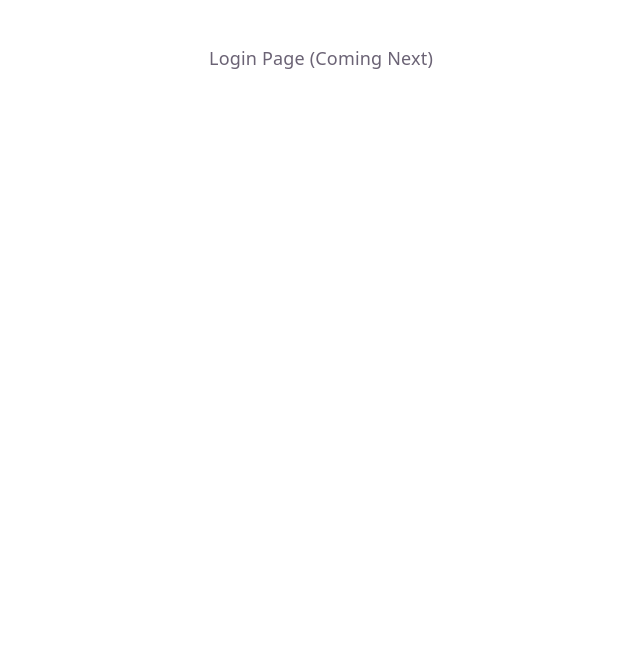
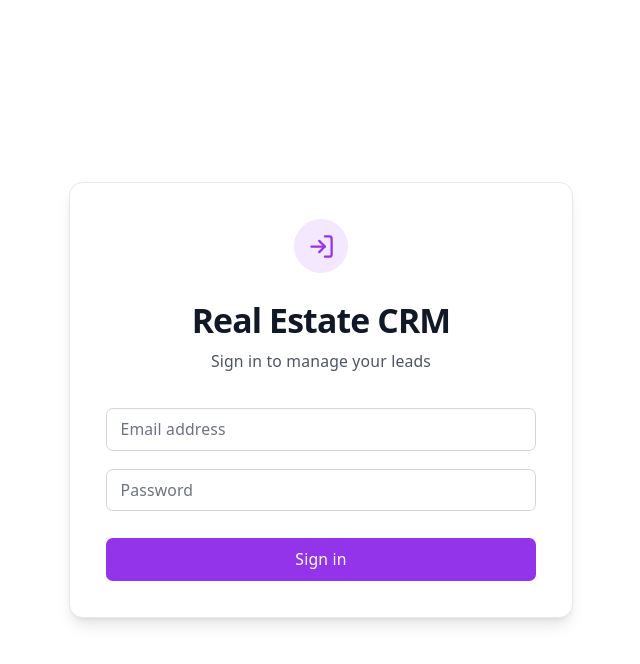
Before and after one commit to Nakul443/Real-Estate-CRM-Module, a React (Vite) app in the folder frontend/: page /login in a window 1280 px wide. Shown: the top 664 px of the page, without its empty margins (319-959 px from the left). Built offline with nearby package versions, Linux system fonts and the light colour scheme.

Commit message:
Backend connected, login page, side bar, navigation bar

```diff
--- a/frontend/src/App.tsx
+++ b/frontend/src/App.tsx
@@ -1,9 +1,15 @@
 import { BrowserRouter as Router, Routes, Route, Navigate } from 'react-router-dom';
 import { useAuthStore } from './store/authStore';
+import Login from './pages/Login';
+import Layout from './components/Layout'; // Import our new Layout
 
-// These are "Shell" components we will build next
-const Login = () => <div className="p-10 text-center">Login Page (Coming Next)</div>;
-const Dashboard = () => <div className="p-10 text-center">Dashboard (Phase 3)</div>;
+// Placeholder components
+const Dashboard = () => (
+  <div className="space-y-4">
+    <h1 className="text-2xl font-bold">Dashboard Overview</h1>
+    <p className="text-gray-600">Welcome to your Real Estate CRM. Analytics coming soon.</p>
+  </div>
+);
 
 function App() {
   const { token } = useAuthStore();
@@ -11,16 +17,24 @@ function App() {
   return (
     <Router>
       <Routes>
-        {/* Public Route */}
+        {/* Public Route: If logged in, redirect away from login to dashboard */}
         <Route path="/login" element={!token ? <Login /> : <Navigate to="/" />} />
 
-        {/* Protected Routes (Only for logged-in users) */}
+        {/* Protected Route: Wrapped in our Layout */}
         <Route
           path="/"
-          element={token ? <Dashboard /> : <Navigate to="/login" />}
+          element={
+            token ? (
+              <Layout>
+                <Dashboard />
+              </Layout>
+            ) : (
+              <Navigate to="/login" />
+            )
+          }
         />
 
-        {/* Fallback */}
+        {/* Fallback to Dashboard/Login */}
         <Route path="*" element={<Navigate to="/" />} />
       </Routes>
     </Router>
--- /dev/null
+++ b/frontend/src/components/Layout.tsx
@@ -0,0 +1,40 @@
+// reusable frame
+// ensures the sidebar is always visible while content changes based on route
+
+import React from 'react';
+import Sidebar from './Sidebar';
+
+interface LayoutProps {
+  children: React.ReactNode;
+}
+
+const Layout = ({ children }: LayoutProps) => {
+  return (
+    <div className="flex h-screen bg-gray-50">
+      {/* Fixed Sidebar */}
+      <Sidebar />
+
+      {/* Main Content Area */}
+      <main className="flex-1 flex flex-col overflow-hidden">
+        {/* Top Navbar */}
+        <header className="h-16 bg-white border-b border-gray-200 flex items-center justify-between px-8">
+          <div className="flex items-center gap-4">
+            <h2 className="text-lg font-semibold text-gray-800">Welcome Back</h2>
+          </div>
+          <div className="flex items-center gap-4">
+            <div className="h-8 w-8 rounded-full bg-purple-600 flex items-center justify-center text-white text-xs font-bold">
+              JD
+            </div>
+          </div>
+        </header>
+
+        {/* Dynamic Page Content */}
+        <section className="flex-1 overflow-y-auto p-8">
+          {children}
+        </section>
+      </main>
+    </div>
+  );
+};
+
+export default Layout;
--- /dev/null
+++ b/frontend/src/components/Sidebar.tsx
@@ -0,0 +1,61 @@
+// place for user to go after they log in
+// layout contains sidebar and top navbar
+
+import React from 'react';
+import {
+  LayoutDashboard,
+  Users,
+  Building2,
+  ClipboardList,
+  Settings,
+  LogOut
+} from 'lucide-react';
+import { useAuthStore } from '../store/authStore';
+
+const Sidebar = () => {
+  const logout = useAuthStore((state) => state.logout);
+
+  const menuItems = [
+    { icon: LayoutDashboard, label: 'Dashboard', path: '/' },
+    { icon: Users, label: 'Leads', path: '/leads' },
+    { icon: Building2, label: 'Properties', path: '/properties' },
+    { icon: ClipboardList, label: 'Tasks', path: '/tasks' },
+    { icon: Settings, label: 'Settings', path: '/settings' },
+  ];
+
+  return (
+    <aside className="w-64 bg-white border-r border-gray-200 flex flex-col">
+      <div className="p-6">
+        <h1 className="text-xl font-bold text-purple-600 flex items-center gap-2">
+          <Building2 size={24} />
+          <span>RE-CRM</span>
+        </h1>
+      </div>
+
+      <nav className="flex-1 px-4 space-y-1">
+        {menuItems.map((item) => (
+          <a
+            key={item.label}
+            href={item.path}
+            className="flex items-center gap-3 px-4 py-3 text-gray-600 hover:bg-purple-50 hover:text-purple-600 rounded-lg transition-colors"
+          >
+            <item.icon size={20} />
+            <span className="font-medium">{item.label}</span>
+          </a>
+        ))}
+      </nav>
+
+      <div className="p-4 border-t border-gray-200">
+        <button
+          onClick={logout}
+          className="flex items-center gap-3 px-4 py-3 w-full text-gray-600 hover:bg-red-50 hover:text-red-600 rounded-lg transition-colors"
+        >
+          <LogOut size={20} />
+          <span className="font-medium">Logout</span>
+        </button>
+      </div>
+    </aside>
+  );
+};
+
+export default Sidebar;
--- /dev/null
+++ b/frontend/src/pages/Login.tsx
@@ -0,0 +1,89 @@
+// this file will handle the authentication system requirement
+// tailwind CSS for styling and  axios to talk to the backend
+
+import React, { useState } from 'react';
+import { useNavigate } from 'react-router-dom';
+import api from '../api/axios';
+import { useAuthStore } from '../store/authStore';
+import { LogIn } from 'lucide-react';
+
+const Login = () => {
+  const [email, setEmail] = useState('');
+  const [password, setPassword] = useState('');
+  const [error, setError] = useState('');
+  const [loading, setLoading] = useState(false);
+
+  const navigate = useNavigate();
+  const setAuth = useAuthStore((state) => state.setAuth);
+
+  const handleSubmit = async (e: React.FormEvent) => {
+    e.preventDefault();
+    setLoading(true);
+    setError('');
+
+    try {
+      const response = await api.post('/auth/login', { email, password });
+      const { user, token } = response.data;
+
+      setAuth(user, token);
+      navigate('/'); // Send them to the dashboard
+    } catch (err: any) {
+      setError(err.response?.data?.message || 'Invalid email or password');
+    } finally {
+      setLoading(false);
+    }
+  };
+
+  return (
+    <div className="min-h-screen flex items-center justify-center bg-brand-bg px-4">
+      <div className="max-w-md w-full space-y-8 p-8 bg-white rounded-xl shadow-lg border border-gray-200">
+        <div className="text-center">
+          <div className="mx-auto h-12 w-12 bg-purple-100 flex items-center justify-center rounded-full">
+            <LogIn className="h-6 w-6 text-purple-600" />
+          </div>
+          <h2 className="mt-6 text-3xl font-bold tracking-tight text-gray-900">
+            Real Estate CRM
+          </h2>
+          <p className="mt-2 text-sm text-gray-600">Sign in to manage your leads</p>
+        </div>
+
+        <form className="mt-8 space-y-6" onSubmit={handleSubmit}>
+          {error && (
+            <div className="bg-red-50 text-red-500 p-3 rounded-md text-sm text-center">
+              {error}
+            </div>
+          )}
+
+          <div className="space-y-4">
+            <input
+              type="email"
+              required
+              className="appearance-none rounded-md relative block w-full px-3 py-2 border border-gray-300 placeholder-gray-500 text-gray-900 focus:outline-none focus:ring-purple-500 focus:border-purple-500 sm:text-sm"
+              placeholder="Email address"
+              value={email}
+              onChange={(e) => setEmail(e.target.value)}
+            />
+            <input
+              type="password"
+              required
+              className="appearance-none rounded-md relative block w-full px-3 py-2 border border-gray-300 placeholder-gray-500 text-gray-900 focus:outline-none focus:ring-purple-500 focus:border-purple-500 sm:text-sm"
+              placeholder="Password"
+              value={password}
+              onChange={(e) => setPassword(e.target.value)}
+            />
+          </div>
+
+          <button
+            type="submit"
+            disabled={loading}
+            className="group relative w-full flex justify-center py-2 px-4 border border-transparent text-sm font-medium rounded-md text-white bg-purple-600 hover:bg-purple-700 focus:outline-none focus:ring-2 focus:ring-offset-2 focus:ring-purple-500 disabled:opacity-50"
+          >
+            {loading ? 'Signing in...' : 'Sign in'}
+          </button>
+        </form>
+      </div>
+    </div>
+  );
+};
+
+export default Login;
```
